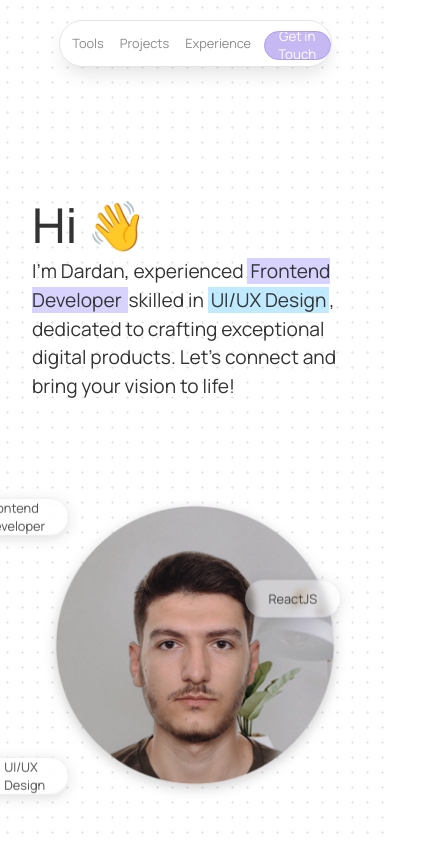
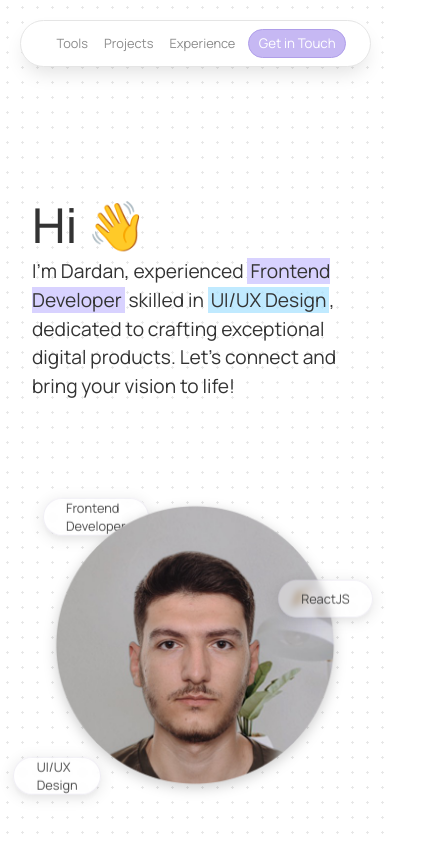
Before and after one commit to dardan8/portfolio-2023, a Next.js app: page / in a window 390 px wide. Shown: the top 844 px of the page, 421 px wide, since content can reach past the window. Built offline with nearby package versions, Linux system fonts and the light colour scheme.

Commit message:
RWD fixes

```diff
--- a/app/components/global/Navbar/Navbar.module.scss
+++ b/app/components/global/Navbar/Navbar.module.scss
@@ -42,7 +42,7 @@
 
 @media only screen and (max-width: 600px) {
   .navigation {
-    width: 70%;
+    width: 90%;
     font-size: 0.8rem;
     padding: 0;
 
--- a/app/components/main/Header/Header.module.scss
+++ b/app/components/main/Header/Header.module.scss
@@ -141,7 +141,7 @@
     }
 
     .profile {
-      width: 50%;
+      width: 70%;
       display: flex;
       flex-direction: column;
       align-items: center;
@@ -149,5 +149,13 @@
 
       position: relative;
     }
+
+    .bubble1 {
+      position: absolute;
+      top: 0;
+      right: 10rem;
+      z-index: 1;
+      animation: floating 4s infinite ease-in-out;
+    }
   }
 }
--- a/app/components/main/Header/Header.tsx
+++ b/app/components/main/Header/Header.tsx
@@ -16,7 +16,7 @@ const Header = () => {
           </h1>
           <h3 className={styles.titlearea}>
             I’m Dardan, experienced{" "}
-            <span className='highlight1'>Frontend Developer </span> skilled in{" "}
+            <span className='highlight1'>Frontend Developer</span> skilled in{" "}
             <span className='highlight2'>UI/UX Design</span>, dedicated to
             crafting exceptional digital products. Let's connect and bring your
             vision to life!
--- a/app/components/main/Projects/Projects.module.scss
+++ b/app/components/main/Projects/Projects.module.scss
@@ -37,7 +37,7 @@
 
 .projectspace_gradient {
   width: 100%;
-  padding: 7rem 5rem;
+  padding: 7rem;
 
   display: flex;
   align-items: center;
@@ -67,4 +67,10 @@
   .projectspace {
     width: 90%;
   }
+
+  .projectspace_gradient {
+    justify-content: center;
+    flex-wrap: wrap;
+    padding: 5rem 0.2rem;
+  }
 }
--- a/app/components/main/TechStack/TechStack.module.scss
+++ b/app/components/main/TechStack/TechStack.module.scss
@@ -14,6 +14,7 @@
   display: flex;
   width: 100%;
 }
+
 .logoimages {
   opacity: 0.7;
   filter: grayscale(100%);
--- a/app/components/main/TechStack/TechStack.tsx
+++ b/app/components/main/TechStack/TechStack.tsx
@@ -26,7 +26,7 @@ const TechStack = () => {
               slidesPerView: 6,
             },
 
-            400: {
+            600: {
               slidesPerView: 3,
             },
           }}
```
